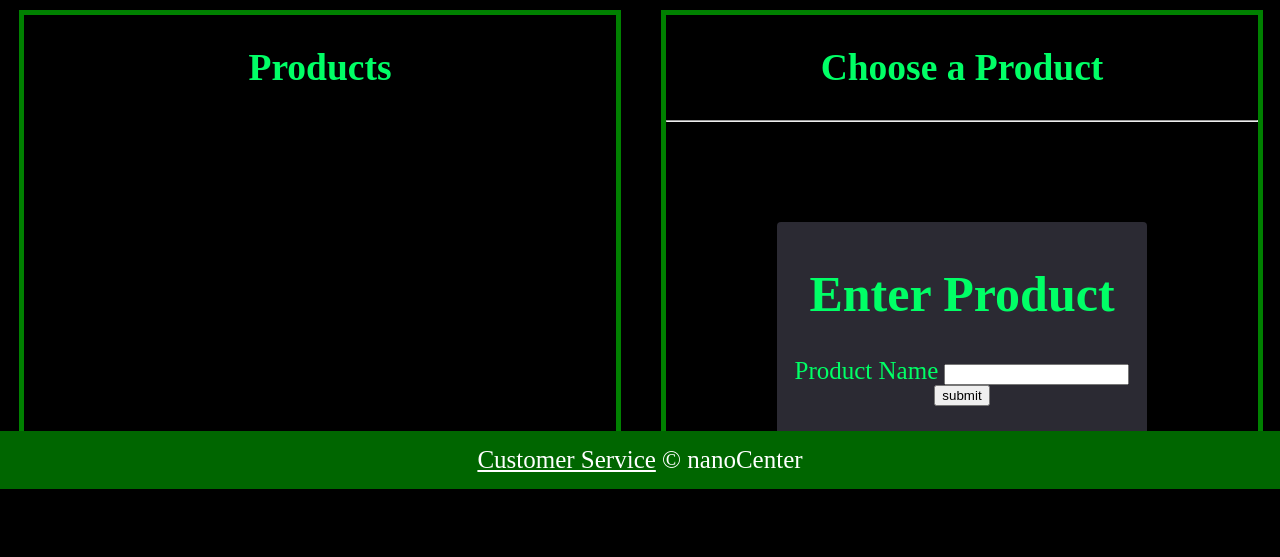
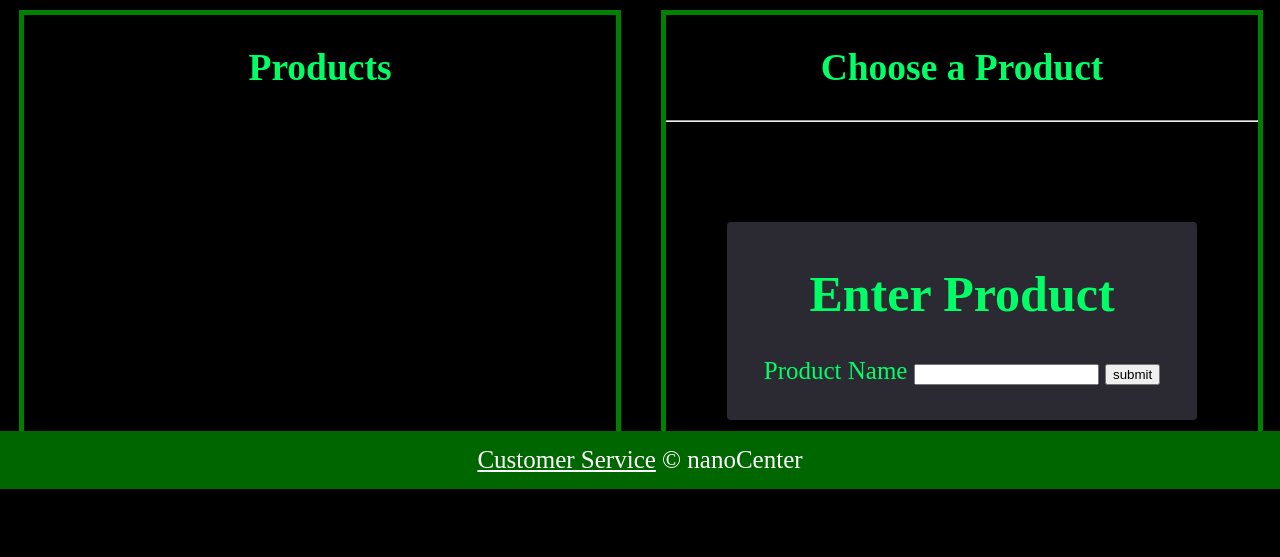
Before and after one commit to edgar-rosales95/nanocenter, a PHP site: page /Makeorder.php in a window 1280 px wide. Shown: the part 311-868 px from the top of the page. Run offline with PHP 8.4, Linux system fonts and the light colour scheme; data that the repository does not hold is empty.

Commit message:
changed box width

```diff
--- a/Makeorder.php
+++ b/Makeorder.php
@@ -66,7 +66,7 @@
 			color:#00FF66;
 			margin:auto;
 			background:#2b2a33;
-			max-width:350px;
+			max-width:450px;
 			padding:10px;
 			border-radius:4px;
 		}
```
